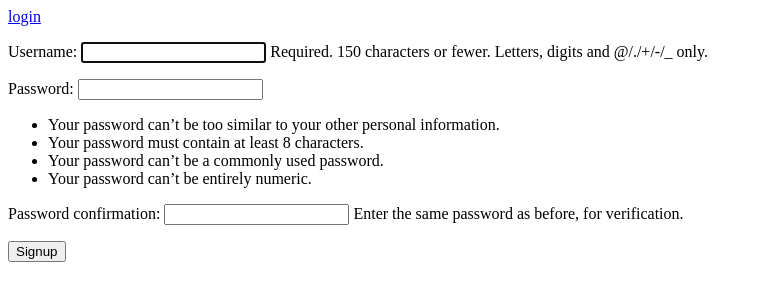
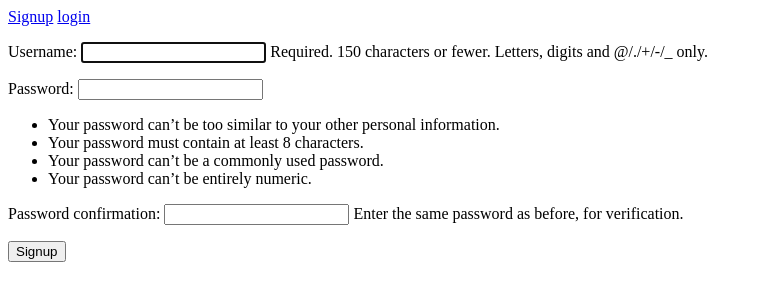
Before and after one commit to sorXCode/emotence, a Django app: page /accounts/signup/ in a window 1280 px wide. Shown: the top 300 px of the page, without its empty margins (0-759 px from the left). Run offline with Django 3.2, Linux system fonts and the light colour scheme.

Commit message:
restore point 1

```diff
--- a/templates/base.html
+++ b/templates/base.html
@@ -1,7 +1,8 @@
 <header>
     {% if user.is_authenticated %}
-        {{user.username}} <a href="{% url 'logout' %}">logout</a>
+        {{user.username.title}} <a href="{% url 'logout' %}">logout</a>
     {% else %}
+    <a href="{% url 'signup' %}">Signup</a>
     <a href="{% url 'login' %}">login</a>
     {% endif %}
 </header>
```
Also changed, not shown: db.sqlite3.
